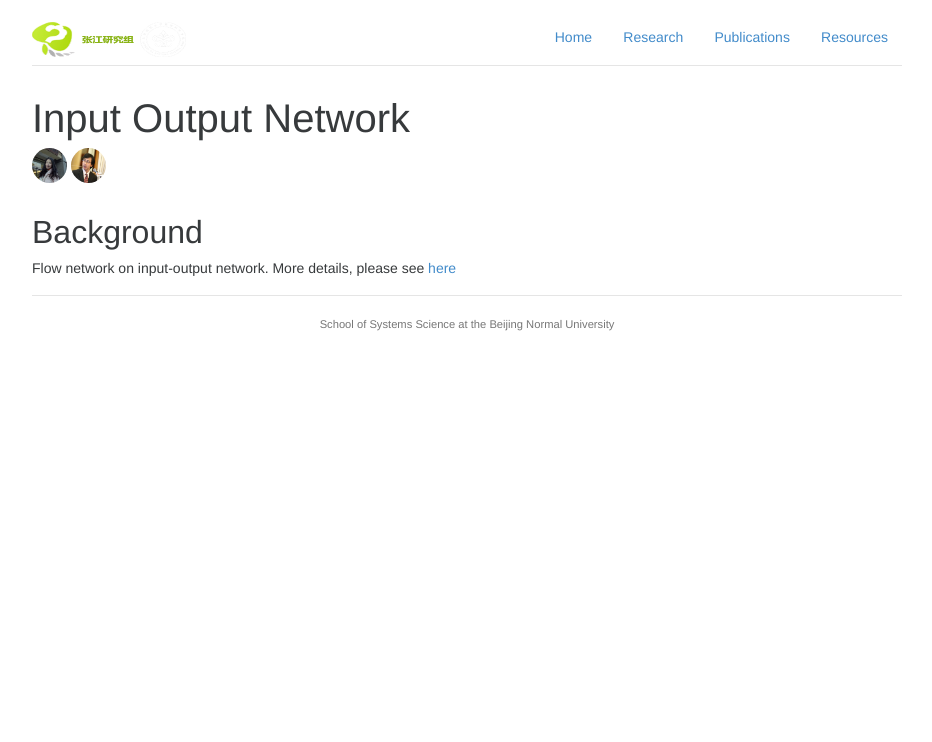
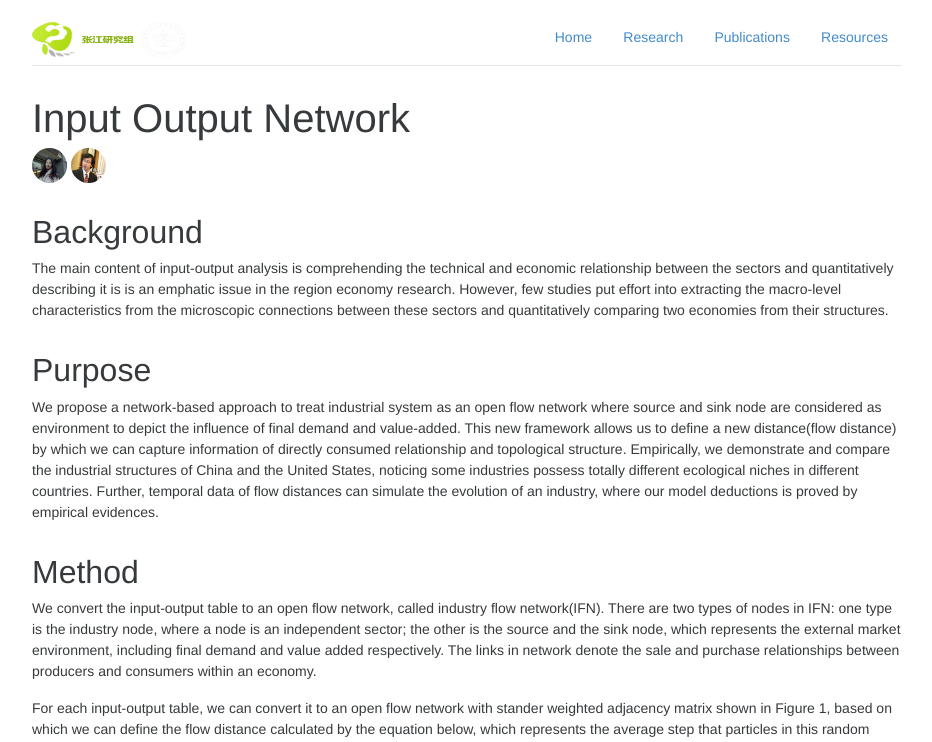
Before and after one commit to bnusss/bnusss.github.io, a Jekyll site: the page built from _projects/input-output-network.md, in a window 1280 px wide and 1400 px high. Shown: the top 742 px of the window, without its empty margins (173-1105 px from the left). Built offline with Jekyll 4.4.1, drawn with Linux system fonts in a browser that asks for light colours; nearby versions of some CDN libraries; Markdown is read by kramdown in place of the engine named in the settings; some of the changed text lies outside the part shown.

Commit message:
add details to two research

```diff
--- a/_projects/input-output-network.md
+++ b/_projects/input-output-network.md
@@ -10,5 +10,46 @@ people:
 ---
 
 ## Background
-Flow network on input-output network. More details, please see [here](http://wiki.swarma.net/index.php/%E6%8A%95%E5%85%A5%E4%BA%A7%E5%87%BA%E6%B5%81%E7%BD%91%E7%BB%9C
-)
+The main content of input-output analysis is comprehending the technical and economic relationship between the sectors and quantitatively describing it is is an emphatic issue in the region economy research. However, few studies put effort into extracting the macro-level characteristics from the microscopic connections between these sectors and quantitatively comparing two economies from their structures.
+
+## Purpose
+We propose a network-based approach to treat industrial system as an open flow network where source and sink node are considered as environment to depict the influence of final demand and value-added. This new framework allows us to define a new distance(flow distance) by which we can capture information of directly consumed relationship and topological structure. Empirically, we demonstrate and compare the industrial structures of China and the United States, noticing some industries possess totally different ecological niches in different countries. Further, temporal data of flow distances can simulate the evolution of an industry, where our model deductions is proved by empirical evidences.
+
+## Method
+We convert the input-output table to an open flow network, called industry flow network(IFN). There are two types of nodes in IFN: one type is the industry node, where a node is an independent sector; the other is the source and the sink node, which represents the external market environment, including final demand and value added respectively. The links in network denote the sale and purchase relationships between producers and consumers within an economy.
+
+For each input-output table, we can convert it to an open flow network with stander weighted adjacency matrix shown in Figure 1, based on which we can define the flow distance calculated by the equation below, which represents the average step that particles in this random system have jumped from i to j for the first time(also called the first-passage flow distance).
+
+<div align="center">
+<img src="http://chart.googleapis.com/chart?cht=tx&chl=\l_{i,j} = \frac{(MU^2)_{i,j}}{U_{i,j}}-\frac{(MU^2)_{j,j}}{U_{j,j}}" style="border:none;">
+</div>
+
+where the fundamental matrix U are defined as follows:
+
+<div align="center">
+<img src="http://chart.googleapis.com/chart?cht=tx&chl=\U= I + M + M^2 + M^3 + \cdots + M^ \infty = (I-M)^{-1}" style="border:none;">
+</div>
+
+And the IFN is:
+	<div align="center">
+		<img src="/img/project_imgs/ion/Fig_1.png" height="90%" width="90%" />
+	</div>
+## Result
+1. Comparison between flow distance and two typical input-output coefficients
+Compared with two typical coeiffcients, flow distance captures the information of capital transactions among sectors and structure-based information.
+
+	<div align="center">
+		<img src="/img/project_imgs/ion/Fig_2.png" height="90%" width="90%" />
+	</div>
+2. Comparison of industrial structure between China and the United States
+There are common structure between two countries, while some industries possess totally different ecological niches like CompE.
+
+	<div align="center">
+		<img src="/img/project_imgs/ion/Fig_3.png" height="90%" width="90%" />
+	</div>
+3. The evolution of Chinese \textit{Real estate activities} industry as a representative example
+We find the trajectory of flow distance can match the development of industrial policy change of the real estate industry during the last decades in China.
+
+	<div align="center">
+		<img src="/img/project_imgs/ion/Fig_4.png" height="90%" width="90%" />
+	</div>
```
Also changed, not shown: _projects/sticknessofxuetang.md (+31 -3 lines), img/project_imgs/ion/Fig_1.png (added), img/project_imgs/ion/Fig_2.png (added), img/project_imgs/ion/Fig_3.png (added), img/project_imgs/ion/Fig_4.png (added), img/project_imgs/xtzx/pic1.png (added), img/project_imgs/xtzx/pic2.png (added), img/project_imgs/xtzx/pic3.png (added).
